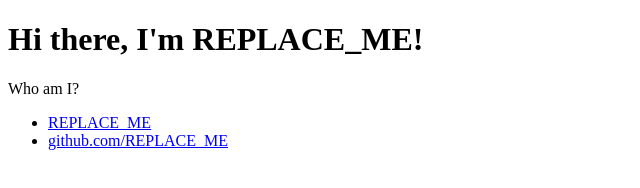
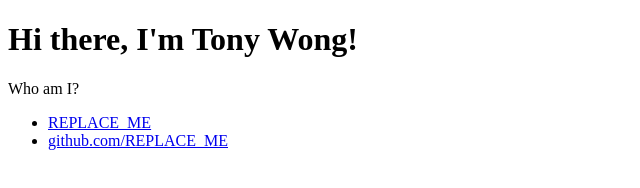
Before and after one commit to tonywonguf/tonywonguf.github.io, a plain HTML site: page index.html in a window 1280 px wide. Shown: the whole page, without its empty margins (0-640 px from the left). Drawn offline with Linux system fonts and the light colour scheme.

Commit message:
filled in blanks

```diff
--- a/index.html
+++ b/index.html
@@ -1,20 +1,20 @@
 <!DOCTYPE html>
 <html>
   <head>
-    <title>REPLACE_ME</title>
+    <title>Tony Wong</title>
   </head>
   <body>
     <div class="container">
       <div class="blurb">
-        <h1>Hi there, I'm REPLACE_ME!</h1>
+        <h1>Hi there, I'm Tony Wong!</h1>
         <p>Who am I?</p>
       </div>
     </div>
     <footer>
       <ul>
-        <li><a href="mailto:REPLACE_ME@gmail.com">REPLACE_ME</a></li>
+        <li><a href="mailto:t.wong0902@gmail.com">REPLACE_ME</a></li>
         <li>
-          <a href="https://github.com/REPLACE_ME">github.com/REPLACE_ME</a>
+          <a href="https://github.com/SpicyWongBoy">github.com/REPLACE_ME</a>
         </li>
       </ul>
     </footer>
```
